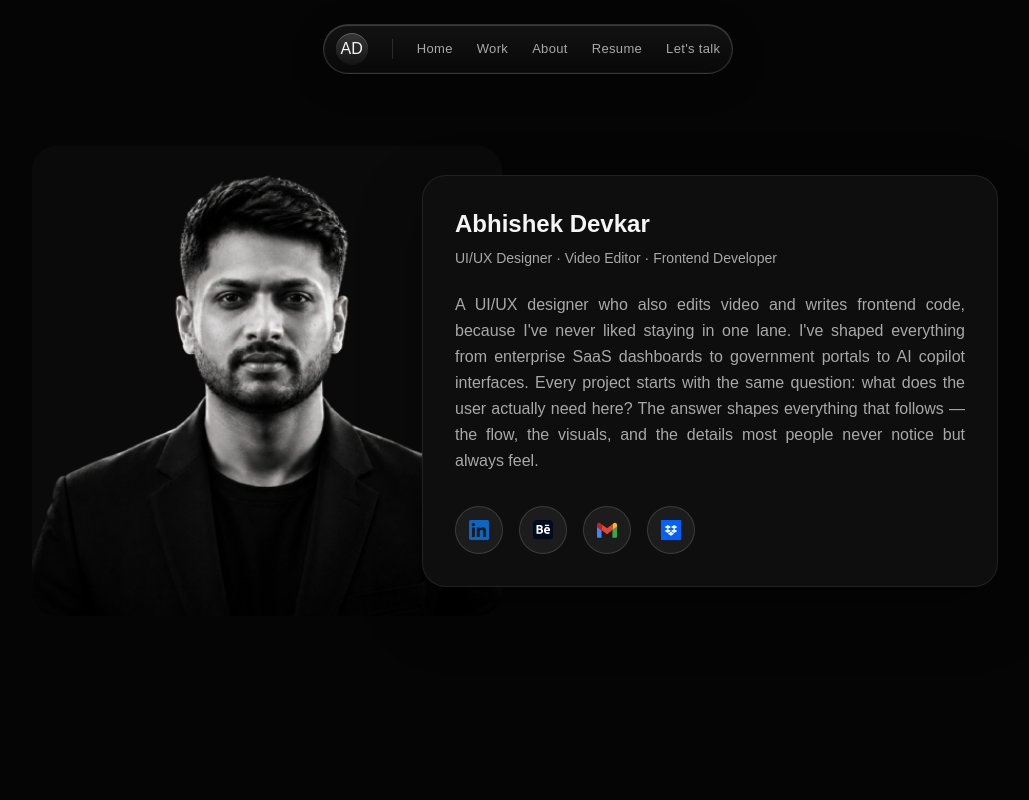
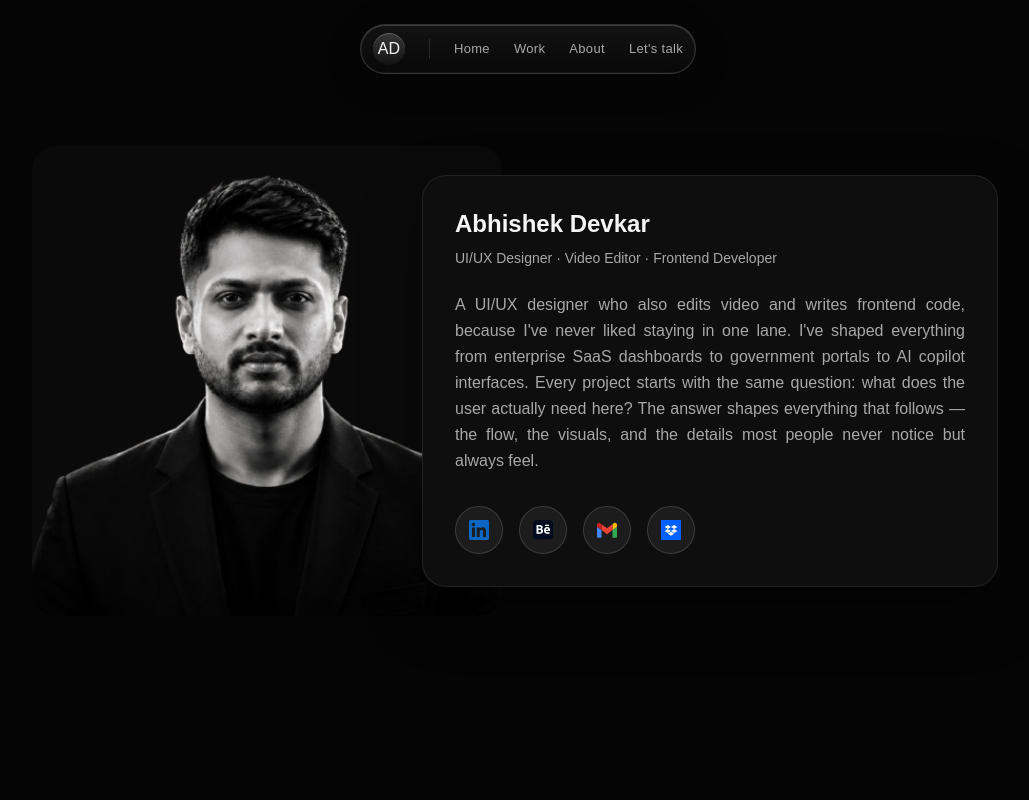
Before and after one commit to abhishekdevkar233-debug/my-portfolio, a Next.js app: page /about-me in a window 1280 px wide. Shown: the top 800 px of the page, without its empty margins (112-1141 px from the left). Built offline with nearby package versions, Linux system fonts and the light colour scheme.

Commit message:
increase width, added smooth scroll, removed break

```diff
--- a/src/app/globals.css
+++ b/src/app/globals.css
@@ -15,7 +15,11 @@
   --border-strong: rgba(0, 0, 0, 0.16);
 
   --glass-bg: rgba(255, 255, 255, 0.55);
-  --glass-gradient: linear-gradient(180deg, rgba(255,255,255,0.75), rgba(255,255,255,0.35));
+  --glass-gradient: linear-gradient(
+    180deg,
+    rgba(255, 255, 255, 0.75),
+    rgba(255, 255, 255, 0.35)
+  );
   --glass-highlight: rgba(255, 255, 255, 0.8);
   --glass-shadow: rgba(0, 0, 0, 0.12);
 
@@ -58,7 +62,11 @@
   --border-strong: rgba(255, 255, 255, 0.14);
 
   --glass-bg: rgba(20, 20, 20, 0.55);
-  --glass-gradient: linear-gradient(180deg, rgba(255,255,255,0.10), rgba(255,255,255,0.02));
+  --glass-gradient: linear-gradient(
+    180deg,
+    rgba(255, 255, 255, 0.1),
+    rgba(255, 255, 255, 0.02)
+  );
   --glass-highlight: rgba(255, 255, 255, 0.14);
   --glass-shadow: rgba(0, 0, 0, 0.35);
 
@@ -72,6 +80,10 @@
   --card-foreground: var(--foreground);
   --primary: #7c8aff;
   --primary-foreground: #0a0a0a;
+}
+
+html {
+  scroll-behavior: smooth;
 }
 
 body {
@@ -146,7 +158,7 @@ body {
   width: 8px;
   height: 8px;
   border-radius: 2px;
-  background: #4ADE80;
+  background: #4ade80;
   box-shadow: 0 0 6px 1px rgba(74, 222, 128, 0.7);
   animation: init-square-blink 1.1s ease-in-out infinite;
 }
@@ -162,7 +174,8 @@ body {
 }
 
 .bg-grid {
-  background-image: linear-gradient(to right, var(--grid-line) 1px, transparent 1px),
+  background-image:
+    linear-gradient(to right, var(--grid-line) 1px, transparent 1px),
     linear-gradient(to bottom, var(--grid-line) 1px, transparent 1px);
   background-size: 64px 64px;
 }
--- a/src/components/CaseStudies.tsx
+++ b/src/components/CaseStudies.tsx
@@ -2,7 +2,12 @@
 
 import { useRef } from "react";
 import Link from "next/link";
-import { motion, useScroll, useTransform, type MotionValue } from "framer-motion";
+import {
+  motion,
+  useScroll,
+  useTransform,
+  type MotionValue,
+} from "framer-motion";
 import { CASE_STUDIES, type CaseStudy } from "@/lib/case-studies";
 
 function CaseCard({
@@ -22,7 +27,10 @@ function CaseCard({
 
   return (
     <div className="sticky top-24 flex items-center justify-center sm:top-28">
-      <motion.div style={{ scale, top: i * 14 }} className="relative w-full origin-top">
+      <motion.div
+        style={{ scale, top: i * 14 }}
+        className="relative w-full origin-top"
+      >
         <Link
           href={`/case-studies/${c.slug}`}
           className="group relative block overflow-hidden rounded-[28px] border shadow-2xl shadow-black/30"
@@ -111,15 +119,24 @@ export default function CaseStudies() {
         >
           Selected work
         </h2>
-        <p className="mt-3 max-w-xl text-[15px] leading-relaxed" style={{ color: "var(--muted-foreground)" }}>
-          Stories which encapsulate my thought process &amp; display my
-          prowess in interactive design.
+        <p
+          className="mt-3 whitespace-nowrap text-[15px] leading-relaxed"
+          style={{ color: "var(--muted-foreground)" }}
+        >
+          Stories which encapsulate my thought process &amp; display my prowess
+          in interactive design.
         </p>
       </div>
 
-      <div ref={container} className="relative flex flex-col gap-16 pb-16 sm:pb-20">
+      <div
+        ref={container}
+        className="relative flex flex-col gap-16 pb-16 sm:pb-20"
+      >
         {CASE_STUDIES.map((c, i) => {
-          const targetScale = Math.max(0.85, 1 - (CASE_STUDIES.length - i - 1) * 0.05);
+          const targetScale = Math.max(
+            0.85,
+            1 - (CASE_STUDIES.length - i - 1) * 0.05,
+          );
           return (
             <CaseCard
               key={c.slug}
--- a/src/components/Homepage.tsx
+++ b/src/components/Homepage.tsx
@@ -3,7 +3,6 @@ import PortraitHero from "./PortraitHero";
 import CaseStudies from "./CaseStudies";
 import WorkStack from "./WorkStack";
 import DesignerOS from "./designer-os/DesignerOS";
-import Certifications from "./Certifications";
 import CoverflowGallery from "./CoverflowGallery";
 import Footer from "./Footer";
 
--- a/src/components/Navbar.tsx
+++ b/src/components/Navbar.tsx
@@ -6,9 +6,8 @@ import { useReveal } from "@/lib/reveal-context";
 
 const LINKS = [
   { label: "Home", href: "/" },
-  { label: "Work", href: "/#work" },
+  { label: "Work", href: "/#case-studies" },
   { label: "About", href: "/about-me" },
-  { label: "Resume", href: "/resume.pdf", external: true },
   { label: "Let's talk", href: "/contact" },
 ];
 
@@ -54,7 +53,6 @@ export default function Navbar() {
           <Link
             key={link.label}
             href={link.href}
-            {...(link.external ? { target: "_blank", rel: "noreferrer" } : {})}
             className="whitespace-nowrap text-[12px] font-medium tracking-wide text-[#A8A8A8] transition-colors hover:text-[#F5F5F5] sm:text-[13px]"
           >
             {link.label}
--- a/src/components/designer-os/DesignerOS.tsx
+++ b/src/components/designer-os/DesignerOS.tsx
@@ -123,7 +123,7 @@ export default function DesignerOS() {
         whileInView={{ opacity: 1, y: 0 }}
         viewport={{ once: true, margin: "-100px" }}
         transition={{ duration: 0.7, ease: "easeOut" }}
-        className="isolate relative mx-auto aspect-[16/13] w-full max-w-[880px] overflow-hidden rounded-[24px] border sm:aspect-[16/10]"
+        className="isolate relative mx-auto aspect-[16/13] w-full max-w-[1100px] overflow-hidden rounded-[24px] border sm:aspect-[16/10]"
         style={{
           borderColor: "rgba(255,255,255,0.1)",
           boxShadow: "0 30px 80px rgba(0,0,0,0.45)",
--- a/src/components/ui/coverflow-carousel.tsx
+++ b/src/components/ui/coverflow-carousel.tsx
@@ -50,7 +50,6 @@ export function CoverflowCarousel({
   cardWidth = "clamp(148px, 22vw, 260px)",
   gap = 0.05,
   loop = true,
-  showCaption = false,
   showPagination = false,
   showNavigation = false,
   label = "Cover carousel",
@@ -270,8 +269,6 @@ export function CoverflowCarousel({
 
   if (count === 0) return null;
 
-  const active = slides[selected];
-
   return (
     <div className={cn("w-full", className)}>
       <div
```
Lines whose indentation alone changed are shown as unchanged.
